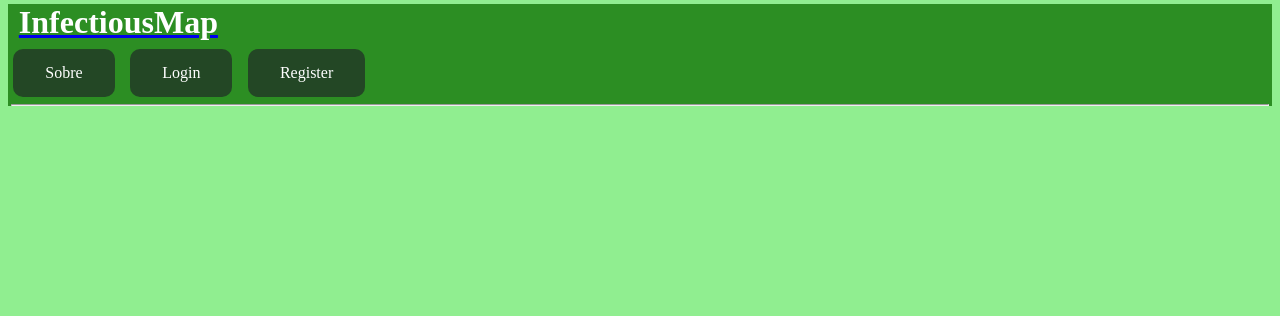
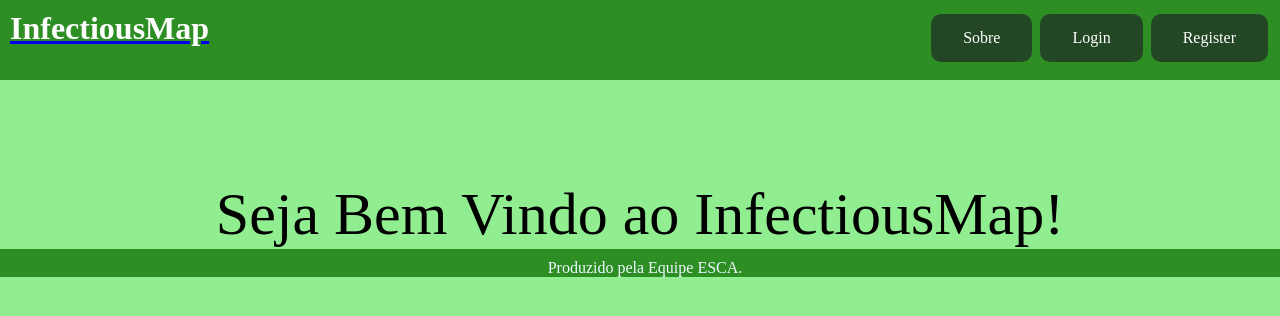
Before and after one commit to AlGouvea/InfectiousMap, a plain HTML site: page html/index.html in a window 1280 px wide. Drawn offline with Linux system fonts and the light colour scheme.

Commit message:
Ajustes no header e criação do footer

```diff
--- a/html/index.html
+++ b/html/index.html
@@ -9,16 +9,42 @@
                 background-color: rgb(144,238,144);
                 color: rgb(44, 142, 35);
             }
+            #principal{
+                clear: both;
+                color: black;
+                text-align: center;
+                padding: 100px 0 0 0;
+                font-size: 60px;
+            }
             header{
                 background-color: rgb(44, 142, 35);
                 color: aliceblue;
+                height: 70px;
+                padding: 10px 0 0 10px;
+            }
+            footer{
+                background-color: rgb(44, 142, 35);
+                color: aliceblue;
+                padding: 10px 0 0 10px;
+                text-align: center;
             }
             html *{
                 font-family: "Product Sans", Bold, sans-seriff;
-                margin: 0.1cm;
+                margin: 0cm;
+            }
+            #logo{
+                float: left;
+                background-color: rgb(44, 142, 35);
+                color: aliceblue;
+            }
+            #menu{
+                float: right;
+                background-color: rgb(44, 142, 35);
+                color: aliceblue;
+                padding: 0 10px 0 0;
             }
 
-            .button {
+            button {
                 background-color: #234725;
                 border: none;
                 color: white;
@@ -31,15 +57,26 @@
                 border-radius: 10px;
                 cursor: pointer;
             }
-            </style>
+        </style>
 </head>
 <body>
     <header>
-        <h1><a href="/"><font color=white>InfectiousMap</font></a></h1></font>
-        <a href="/sobre"><button class="button">Sobre</button></a>
-        <a href="/loginregister"><button class="button">Login</button></a>
-        <a href="/register"><button class="button">Register</button></a>
-        <hr>
+        <div id=logo>
+            <h1><a href="/"><font color=white>InfectiousMap</font></a></h1></font>
+        </div>
+        <div id=menu>
+            <a href="/sobre"><button class="button">Sobre</button></a>
+            <a href="/loginregister"><button class="button">Login</button></a>
+            <a href="/register"><button class="button">Register</button></a>
+        </div>
     </header>
+    <div id="principal">
+        Seja Bem Vindo ao InfectiousMap!
+    </div>
+    <footer>
+        <p>
+            Produzido pela Equipe ESCA.
+        </p>
+    </footer>
 </body>
 </html>
```
Also changed, not shown: html/loginregister.html (+38 -10 lines), html/register.html (+40 -11 lines), html/sobre.html (+35 -7 lines).
